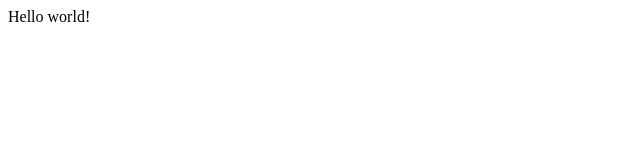
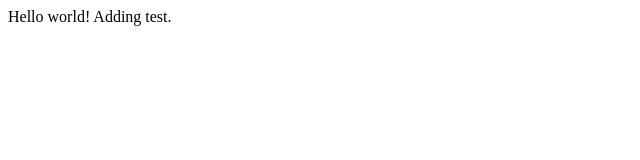
Before and after one commit to annjem/axjem.github.io, a plain HTML site: page index.html in a window 1280 px wide. Shown: the full height of the page, 0-640 px from the left. Drawn offline with Linux system fonts and the light colour scheme.

Commit message:
publish: Initial commit.
generated from commit 9206eeb0feb168be331cc2751e7e3eb9880fc6a6

```diff
--- a/index.html
+++ b/index.html
@@ -5,6 +5,6 @@
     <title>Ann Jem</title>
 </head>
 <body>
-    Hello world!
+    Hello world! Adding test.
 </body>
 </html>
```
